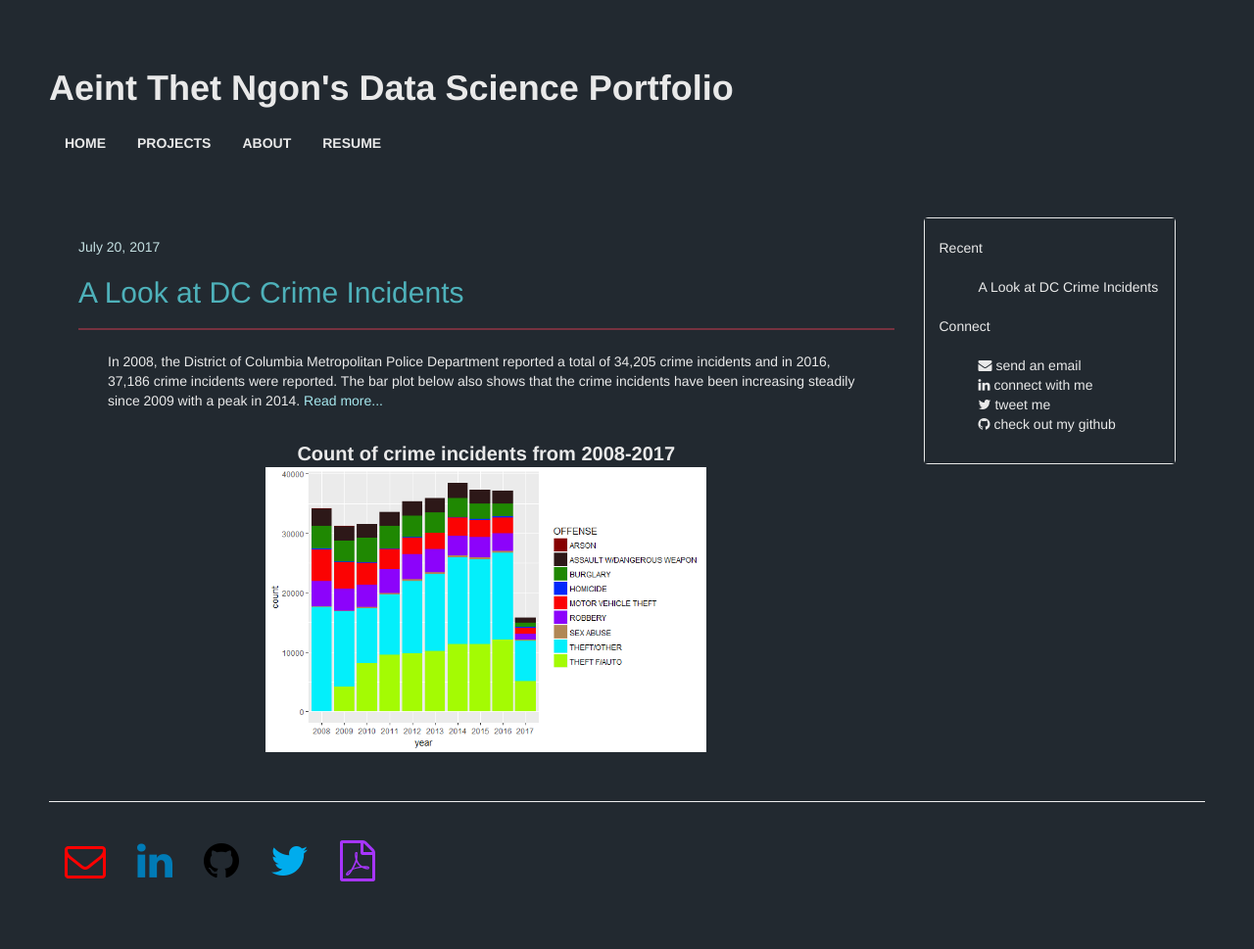
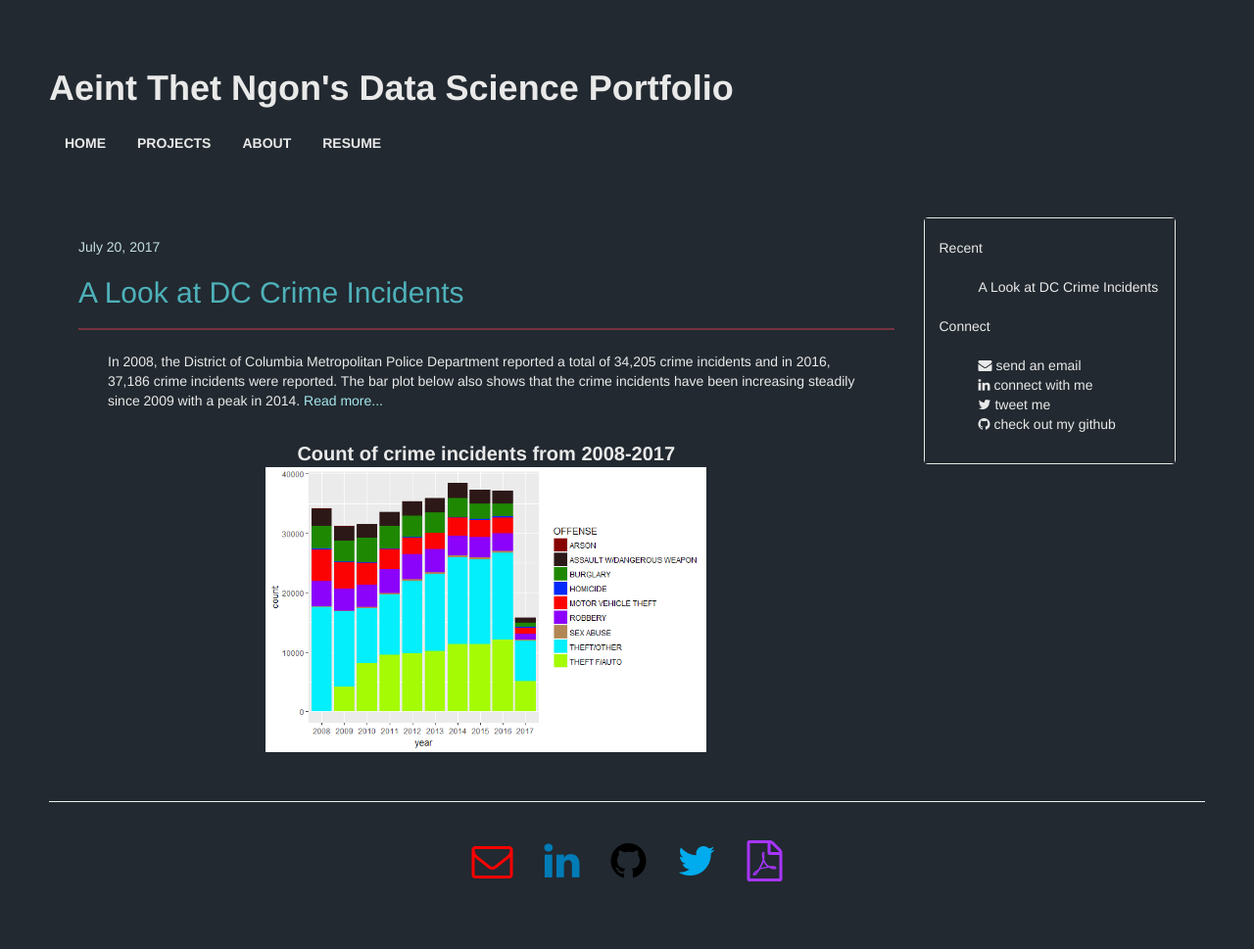
Before and after one commit to aeintngon/old-webpage, a Jekyll site: the page built from index.html, in a window 1280 px wide. Shown: the whole page at 98% size. Built offline with Jekyll 4.4.1, drawn with Linux system fonts in a browser that asks for light colours; nearby versions of some CDN libraries.

Commit message:
Update default.html

```diff
--- a/_layouts/default.html
+++ b/_layouts/default.html
@@ -55,7 +55,7 @@
 
 <footer class="footer">
 	<div class="inner-footer", align="center">
-		<ul class="header-list">
+		<ul class="footer-nav">
 			<li><a id="gmail" href="mailto:an692@georgetown.edu" target="_blank"><i class="fa fa-envelope-o fa-3x" aria-hidden="true"></i></a></li>
 			<li><a id="linkedin" href="https://www.linkedin.com/in/Aeintngon/" target="_blank"><i class="fa fa-linkedin fa-3x" aria-hidden="true"></i></a>
 </li>
```
